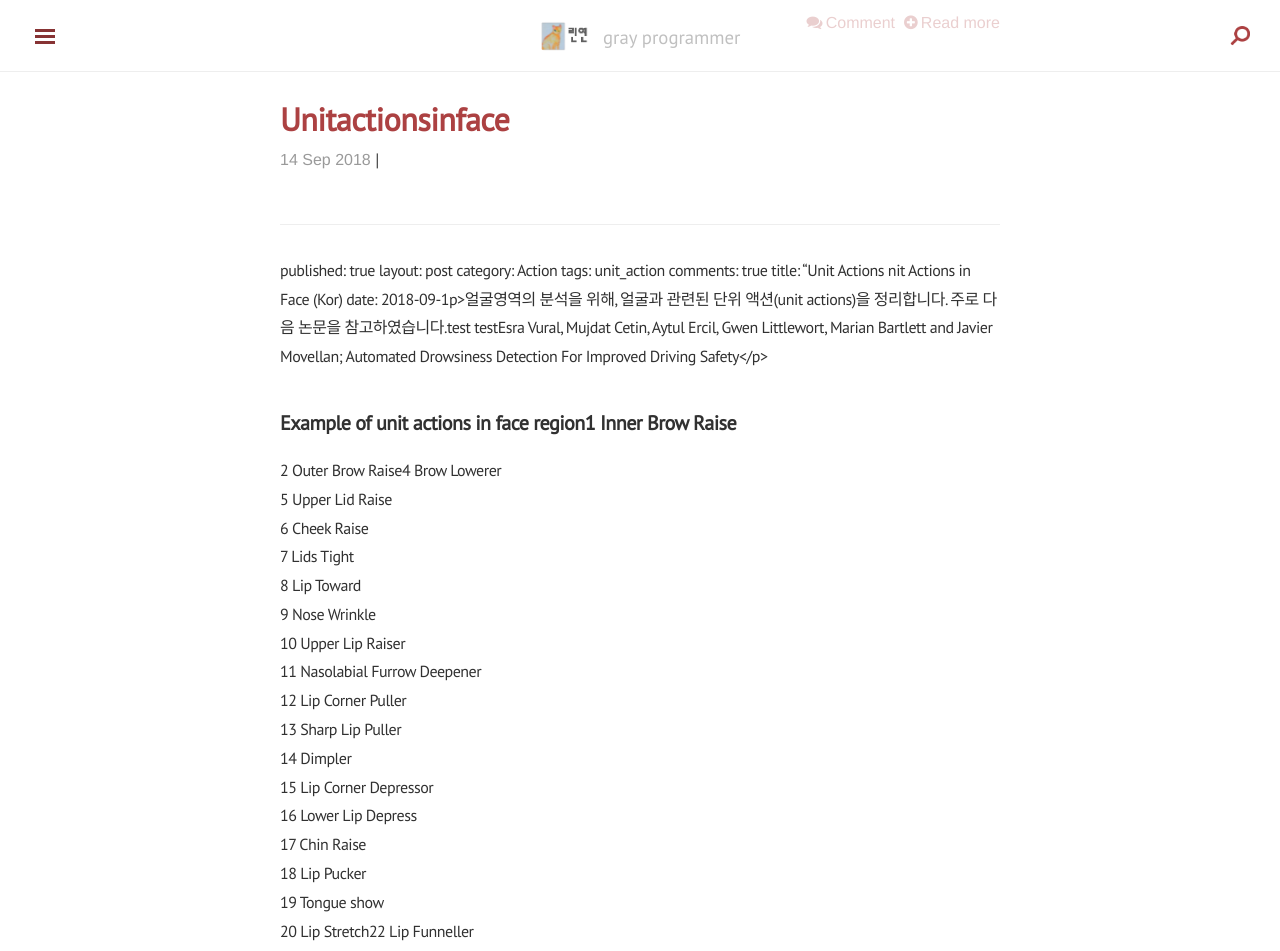
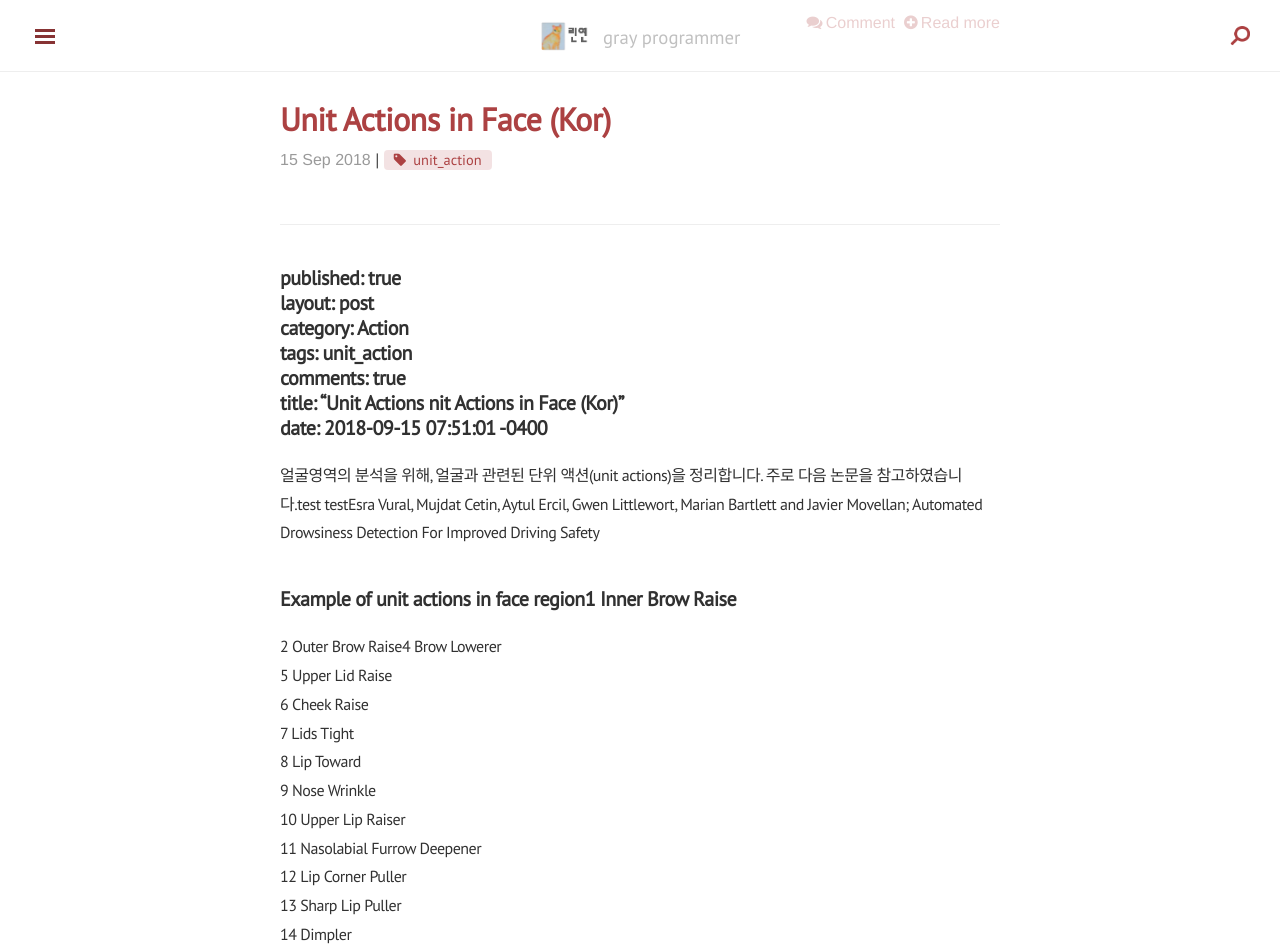
Before and after one commit to secutron/secutron.github.io, a Jekyll site: the page built from blog/index.html, in a window 1280 px wide and 1400 px high, scrolled down 499 px. Shown: the top 951 px of the window. Built offline with Jekyll 4.4.1, drawn with Linux system fonts in a browser that asks for light colours; nearby versions of some CDN libraries; the list of posts is cut into pages by our own code; comment, search, counter and statistics services are not loaded; some of the changed text lies outside the part shown.

Commit message:
_posts/2018-09-14-UnitActionsInFace.md updated from https://stackedit.io/

```diff
--- a/_posts/2018-09-14-UnitActionsInFace.md
+++ b/_posts/2018-09-14-UnitActionsInFace.md
@@ -4,11 +4,21 @@ layout: post
 category: Action
 tags: unit_action
 comments: true
-title: "Unit Actions nit Actions in Face (Kor)
-date: 2018-09-1p>얼굴영역의 분석을 위해, 얼굴과 관련된 단위 액션(unit actions)을 정리합니다. 주로 다음 논문을 참고하였습니다.test testEsra Vural, Mujdat Cetin, Aytul Ercil, Gwen Littlewort, Marian Bartlett and Javier Movellan; Automated Drowsiness Detection For Improved Driving Safety</p>
+title: "Unit Actions in Face (Kor)"
+date: 2018-09-15 07:51:01 -0400
+---
+
+<hr>
+<h2 id="published-truelayout-postcategory-actiontags-unit_actioncomments-truetitle-unit-actions-nit-actions-in-face-kordate-2018-09-15-075101--0400">published: true<br>
+layout: post<br>
+category: Action<br>
+tags: unit_action<br>
+comments: true<br>
+title: “Unit Actions nit Actions in Face (Kor)”<br>
+date: 2018-09-15 07:51:01 -0400</h2>
+<p>얼굴영역의 분석을 위해, 얼굴과 관련된 단위 액션(unit actions)을 정리합니다. 주로 다음 논문을 참고하였습니다.test testEsra Vural, Mujdat Cetin, Aytul Ercil, Gwen Littlewort, Marian Bartlett and Javier Movellan; Automated Drowsiness Detection For Improved Driving Safety</p>
 <h2 id="example-of-unit-actions-in-face-region1-inner-brow-raise">Example of unit actions in face region1 Inner Brow Raise</h2>
-<p>
-2 Outer Brow Raise4 Brow Lowerer<br>
+<p>2 Outer Brow Raise4 Brow Lowerer<br>
 5 Upper Lid Raise<br>
 6 Cheek Raise<br>
 7 Lids Tight<br>
@@ -30,16 +40,6 @@ date: 2018-09-1p>얼굴영역의 분석을 위해, 얼굴과 관련된 단위
 25 Lips Part<br>
 26 Jaw Drop<br>
 27 Mouth Stretch<br>
-28 Lips Suck30 Jaw Sideways32 Bite</p>38 Nostril Dilate<br>
-39 Nostril Compress</p>
-45 Blink</p>
-얼굴에서 찾을 수 있는 unit actions의 일부 예를 다음 그림에서 살펴볼 수 있습니다.</p>
-<p><img src="https://imgur.com/a/bOolZg9img scriptere"></p>
-<p>
-</p><p><img src="https://imgur.com/a/bOolZg9" alt="enter image description here"></p>
-<p>
-test test</p>
-
-<!--stackedit_data:
-eyJoaXN0b3J5IjpbLTQ0MDY2NTM3XX0=
--->
+28 Lips Suck30 Jaw Sideways32 Bite</p>
+<p>38 Nostril Dilate<br>
+39 Nostril Compress 45 Blink 얼굴에서 찾을 수 있는 unit actions의 일부 예를 다음 그림에서 살펴볼 수 있습니다.</p>
```
